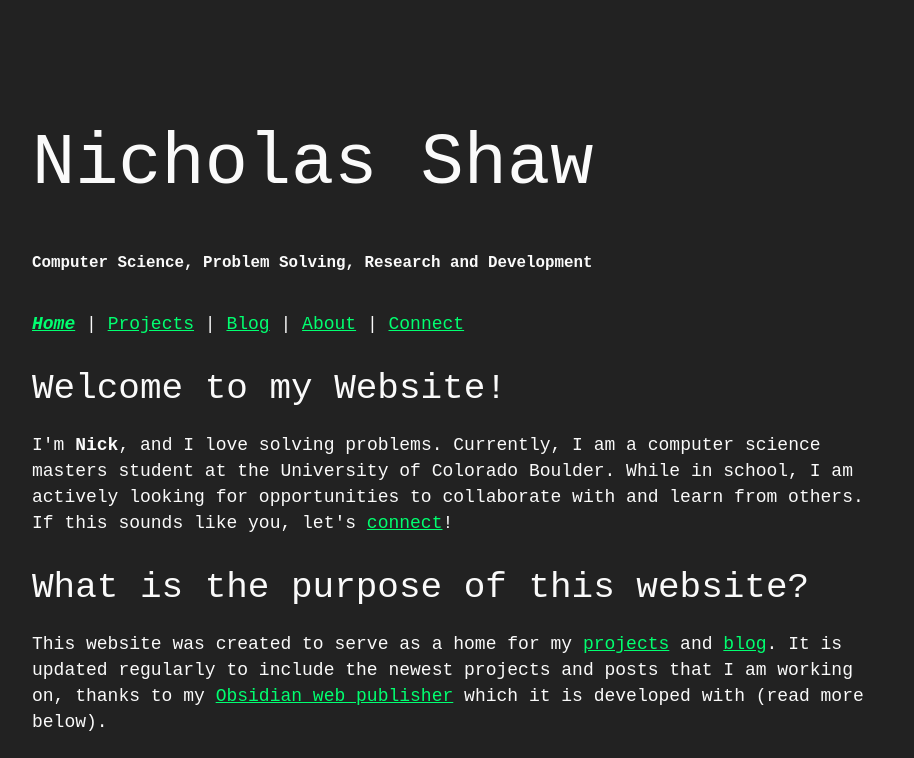
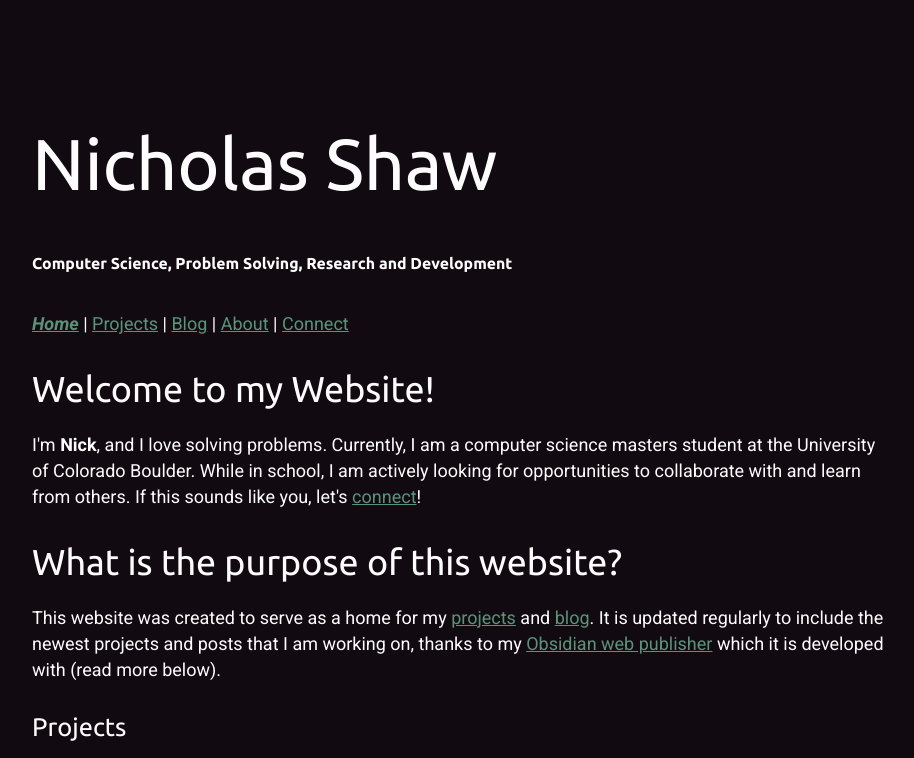
Before and after one commit to nshaw928/portfolio, a plain HTML site: page home.html in a window 1280 px wide. Shown: the top 758 px of the page, without its empty margins (176-1090 px from the left). Drawn offline with Linux system fonts and the light colour scheme.

Commit message:
updated css

```diff
--- a/home.html
+++ b/home.html
@@ -4,6 +4,9 @@
 <title>Nicholas Shaw</title>
 <meta name="description" content="Nick Shaw's development and professional portfolio" />
 <link rel="stylesheet" href="retro.css"> <!-- Must keep 1 line more than content-->
+<link rel="preconnect" href="https://fonts.googleapis.com">
+<link rel="preconnect" href="https://fonts.gstatic.com" crossorigin>
+<link href="https://fonts.googleapis.com/css2?family=Roboto:ital,wght@0,400;0,700;1,400;1,700&family=Ubuntu:ital,wght@0,400;0,700;1,400;1,700&display=swap" rel="stylesheet">
 </header>
 <body>
 <h1>Nicholas Shaw</h1>
--- a/retro.css
+++ b/retro.css
@@ -73,13 +73,13 @@ pre {
 
 a,
 a:visited {
-  color: #01ff70;
+  color: #5B9279;
 }
 
 a:hover,
 a:focus,
 a:active {
-  color: #2ecc40;
+  color: #5B9279;
 }
 
 .retro-no-decoration {
@@ -108,6 +108,7 @@ body {
 
 p,
 .retro-p {
+  font-family: "Roboto", sans-serif;
   font-size: 1rem;
   margin-bottom: 1.3rem;
 }
@@ -129,36 +130,43 @@ h1,
 .retro-h1 {
   margin-top: 0;
   font-size: 3.998rem;
+  font-family: "Ubuntu", sans-serif;
 }
 
 h2,
 .retro-h2 {
   font-size: 2.827rem;
+  font-family: "Ubuntu", sans-serif;
 }
 
 h3,
 .retro-h3 {
   font-size: 1.999rem;
+  font-family: "Ubuntu", sans-serif;
 }
 
 h4,
 .retro-h4 {
   font-size: 1.414rem;
+  font-family: "Ubuntu", sans-serif;
 }
 
 h5,
 .retro-h5 {
   font-size: 1.121rem;
+  font-family: "Ubuntu", sans-serif;
 }
 
 h6,
 .retro-h6 {
   font-size: .88rem;
+  font-family: "Ubuntu", sans-serif;
 }
 
 small,
 .retro-small {
   font-size: .707em;
+  font-family: "Ubuntu", sans-serif;
 }
 
 /* https://github.com/mrmrs/fluidity */
@@ -175,7 +183,7 @@ textarea {
 
 html,
 body {
-  background-color: #222;
+  background-color: #110B11;
   min-height: 100%;
 }
 
@@ -184,8 +192,7 @@ html {
 }
 
 body {
-  color: #fafafa;
-  font-family: "Courier New";
+  color: #FEFCFD;
   line-height: 1.45;
   margin: 6rem auto 1rem;
   max-width: 48rem;
@@ -193,10 +200,10 @@ body {
 }
 
 pre {
-  background-color: #333;
+  background-color: #110B11;
 }
 
 blockquote {
-  border-left: 3px solid #01ff70;
+  border-left: 3px solid #5B9279;
   padding-left: 1rem;
 }
```
Also changed, not shown: about.html (+3 -0 lines), blog.html (+3 -0 lines), connect.html (+3 -0 lines), cryptocurrency-data-scraper.html (+3 -0 lines), obsidian-web-publisher.html (+3 -0 lines), projects.html (+3 -0 lines), see-you-at-the-finish-line-a-web-scraper-performance-improvement-analysis.html (+3 -0 lines).
